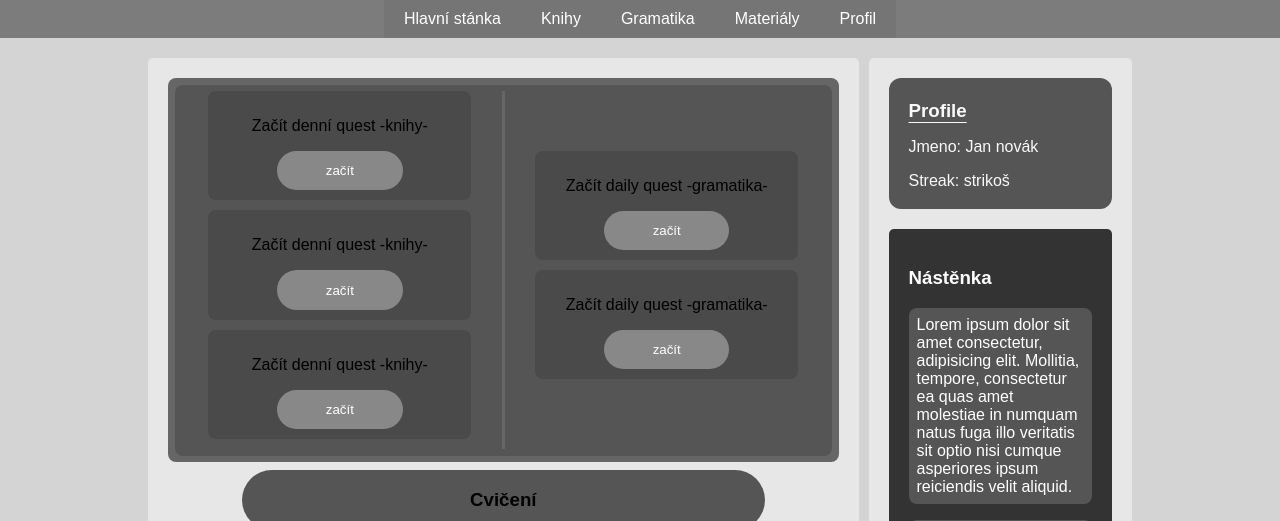
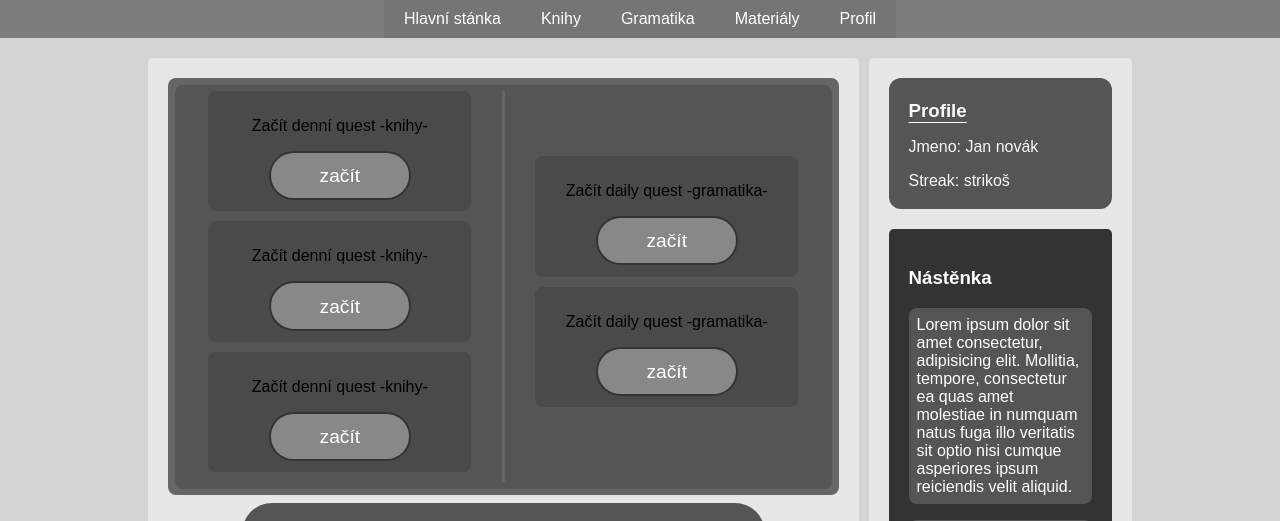
Before and after one commit to Rikos99/projektWEB, a PHP site: page /uzivatel/pohledy/index.html in a window 1280 px wide. Shown: the part 120-641 px from the top of the page. Run offline with PHP 8.4, Linux system fonts and the light colour scheme.

Commit message:
adjust
jhguvfgijoúpfsdgijoúmpavsdionpucavsd

```diff
--- a/pohledy/index.html
+++ b/pohledy/index.html
@@ -47,7 +47,7 @@
                             <!-- Dodat podmínkování se zprávou, pokud je vše hotovo tak nějak to dát vědět (zaškrtnutí / zpáva o dokončení všeho) -->
 
 
-                            <!-- dodat linky na daily questy -->
+                            <!-- dodat linky na daily questy a dodělat generaci questů podle generace-->
                             <div id="dailyknihy">
                                 <div id="daily_kniha_zadani">
                                     <p>Začít denní quest -knihy-</p>
--- a/style/maintextstyle.css
+++ b/style/maintextstyle.css
@@ -126,10 +126,16 @@
 
 .container .dailyquest #dailyknihy button,
 .container .dailyquest #dailygramatika button {
+
+    max-height: 49%;
+    text-align: center;
+    font-size: larger;
+    align-items: center;
+    justify-content: center;
     background-color: #888;
     color: #fff;
-    border: none;
-    border-radius: 20px;
+    border: 2px solid #333;
+    border-radius: 30px;
     padding: 5% 20%;
     cursor: pointer;
     transition: background-color 0.3s ease;
```
